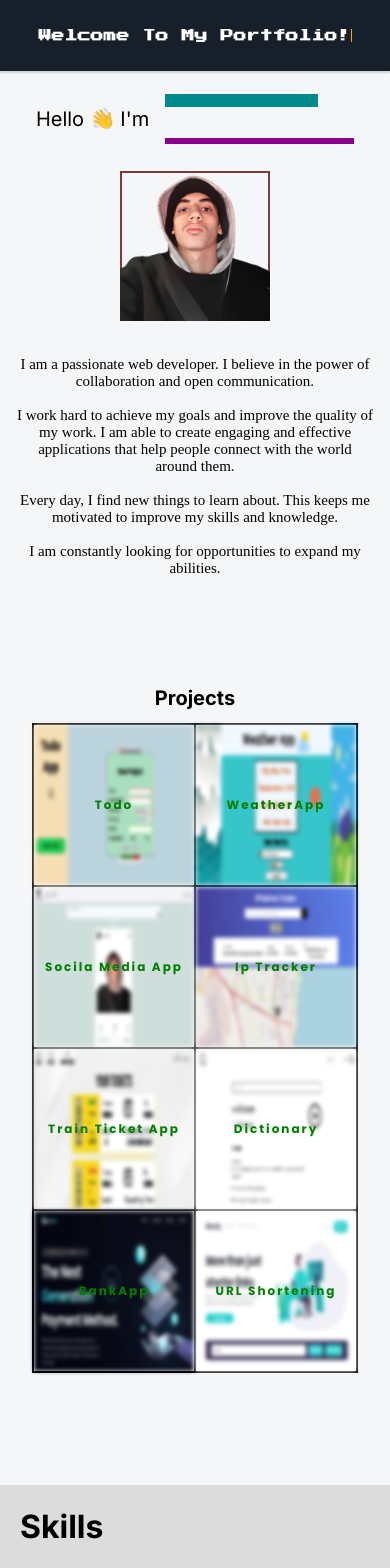
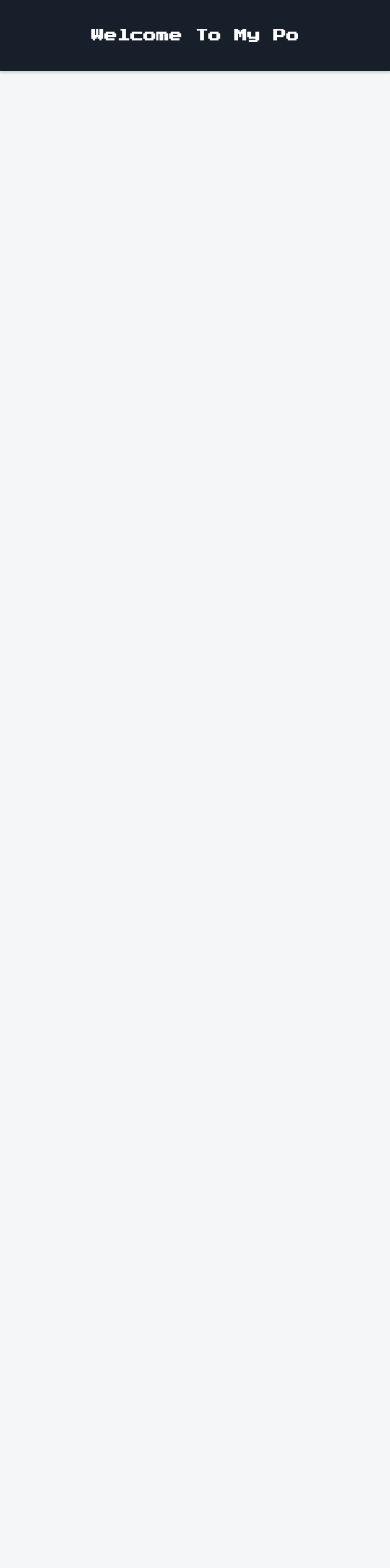
Before and after one commit to anastafish/Portfolio, a React (Create React App) app: page / in a window 390 px wide. Shown: the top 1568 px of the page. Built offline with nearby package versions, Linux system fonts and the light colour scheme; a web font is replaced by a local one.

Commit message:
improvments

```diff
--- a/public/index.html
+++ b/public/index.html
@@ -10,7 +10,7 @@
       content="Web site created using create-react-app"
     />
     <title>Anas's Portfolio</title>
-    <!-- <style>
+    <style>
       .loader-container{
         display: flex;
         align-items: center;
@@ -47,14 +47,14 @@
     background-position-x: 500%;
   }
 }
-      </style> -->
+      </style>
   </head>
   <body>
     <noscript>You need to enable JavaScript to run this app.</noscript>
     <div id="root"></div>
-    <!-- <div class="loader-container">
+    <div class="loader-container">
       <p class="loader-p">Welcome to my Personal Website <br><a class="loader-a" href="https://github.com/anastafish">github.com/anastafish</a></p>
-   </div> -->
+   </div>
     <!--
       This HTML file is a template.
       If you open it directly in the browser, you will see an empty page.
--- a/src/App.css
+++ b/src/App.css
@@ -2,5 +2,4 @@
     display: flex;
     flex-direction: column;
     align-items: center;
-    height: 100vh;
 }
--- a/src/App.js
+++ b/src/App.js
@@ -2,29 +2,29 @@ import './App.css';
 import Main from './components/main';
 import Header from './components/header';
 import ContactForm from './components/ContactForm';
-// import {useState, useEffect} from 'react';
+import {useState, useEffect} from 'react';
 import Footer from '../src/components/footer';
 
 function App() {
-  // const [isLoading, setLoading] = useState(true);
+  const [isLoading, setLoading] = useState(true);
 
-  // function someRequest() { //Simulates a request; makes a "promise" that'll run for 2.5 seconds
-  //   return new Promise(resolve => setTimeout(() => resolve(), 4500));
-  // }
+  function someRequest() { //Simulates a request; makes a "promise" that'll run for 2.5 seconds
+    return new Promise(resolve => setTimeout(() => resolve(), 4500));
+  }
 
-  // useEffect(() => {
-  //   someRequest().then(() => {
-  //     const loaderElement = document.querySelector(".loader-container");
-  //     if (loaderElement) {
-  //       loaderElement.remove();
-  //       setLoading(!isLoading);
-  //     }
-  //   });
-  // });
+  useEffect(() => {
+    someRequest().then(() => {
+      const loaderElement = document.querySelector(".loader-container");
+      if (loaderElement) {
+        loaderElement.remove();
+        setLoading(!isLoading);
+      }
+    });
+  });
 
-  // if (isLoading) {
-  //   return null;
-  // }
+  if (isLoading) {
+    return null;
+  }
 
   return (
     <div className="App">
--- a/src/components/data.js
+++ b/src/components/data.js
@@ -1,12 +1,11 @@
 import train from '../images/train.png'
 import ip_tracker from '../images/ip-tracker.png'
 import weather from '../images/weatherApp.png'
-import bank from '../images/bank-app.png'
 import url_shortning from '../images/url.png'
 import dictionary from '../images/dictionary.png'
 import todo from  '../images/todo.png'
 import social from '../images/social.png'
-
+import anasgpt from '../images/anasgpt.png'
 
 export const projects = [
     {
@@ -40,9 +39,9 @@ export const projects = [
         title:'Dictionary'
     },
     {
-        img:bank,
-        link:'https://anastafish.github.io/modern-website/',
-        title:'BankApp',
+        img:anasgpt,
+        link:'https://anas-gpt.vercel.app/',
+        title:'AnasGPT',
     },
     {
        img:url_shortning,
--- a/src/components/header.js
+++ b/src/components/header.js
@@ -3,7 +3,7 @@ import '../styles/header.css'
 export default function Header(){
 
     function handleScroll(className){
-        const scrollDiv = document.querySelector(className).offsetTop - 100;
+        const scrollDiv = document.querySelector(className).offsetTop - 80;
         window.scrollTo({ top: scrollDiv, behavior: 'smooth'});
     }
 
--- a/src/components/projects.js
+++ b/src/components/projects.js
@@ -9,9 +9,9 @@ export default function Projects(props){
                 className='project-card'
                 whileHover={{scale:1.2}}
                 >
+                    <h2 className='project-title'>{props.title}</h2>
                 <a className='project-card' href={props.link} rel='noreferrer' target={'_blank'}>
                     <img src={props.img} alt="" />
-                    <h1>{props.title}</h1>
                     </a>
             </motion.div>
         )
--- a/src/styles/contact.css
+++ b/src/styles/contact.css
@@ -106,12 +106,8 @@
     padding: 2rem;
     border-radius: 2.5rem;
     border: 1px solid black;
-    background-color:#F9E79F;
+    background-color:rgba(224, 222, 222, 0.336);
 
-}
-
-.socials:hover{
-    background-color: greenyellow;
 }
 
 .socials h1{
--- a/src/styles/projects.css
+++ b/src/styles/projects.css
@@ -8,6 +8,7 @@
 
 .project-card{
     display: grid;
+    position: relative;
     grid-template-columns: auto auto auto;
     grid-auto-flow: column;
     align-items: center;
@@ -15,11 +16,6 @@
     border: 1px solid black;
     width: 16rem;
     height: 10rem;
-    transition: transform 2s;
-}
-
-.project-card:hover{
-    z-index: 9;
 }
 
 .project-card img{
@@ -32,10 +28,12 @@
     height: 100%;
 }
 
-.project-card h1{
-    color:green;
+.project-title{
+    color:black;
     font-size: 25px;
     position:absolute;
+    top:0px;
+    z-index: 9;
     user-select: none;
     font-family: 'Poppins', sans-serif;
     text-align: center;
@@ -106,15 +104,12 @@
         grid-template-columns: 1fr 1fr;
     }
 
-    .project-card h1{
-        font-size:12px ;
+    .project-title{
+        font-size:14px ;
     }
 
     .project-card:hover{
         transform: none;
     }
 
-    .project-card img{
-        filter: blur(2px);
-    }
 }
```
Also changed, not shown: src/images/anasgpt.png (added).
